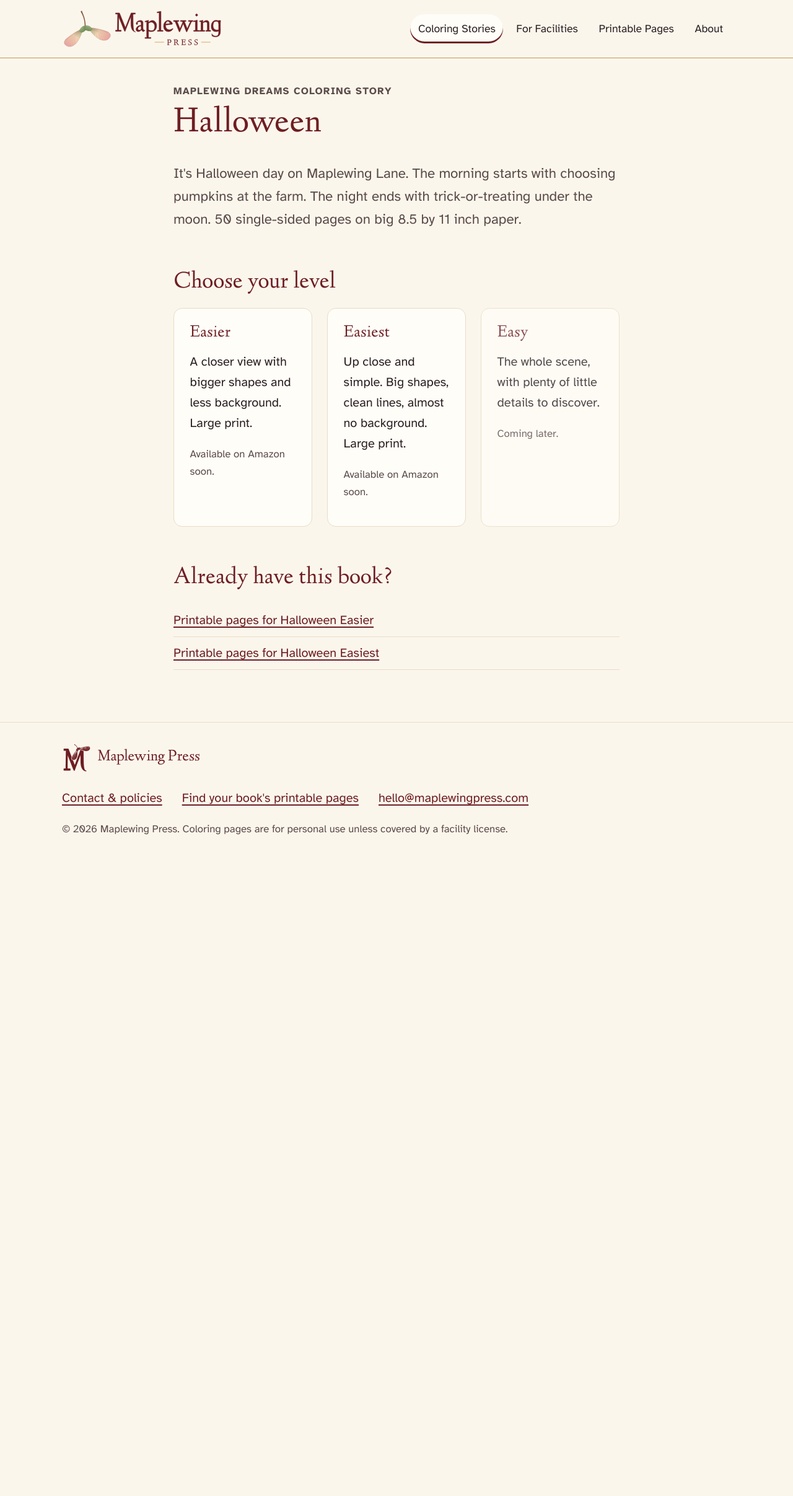
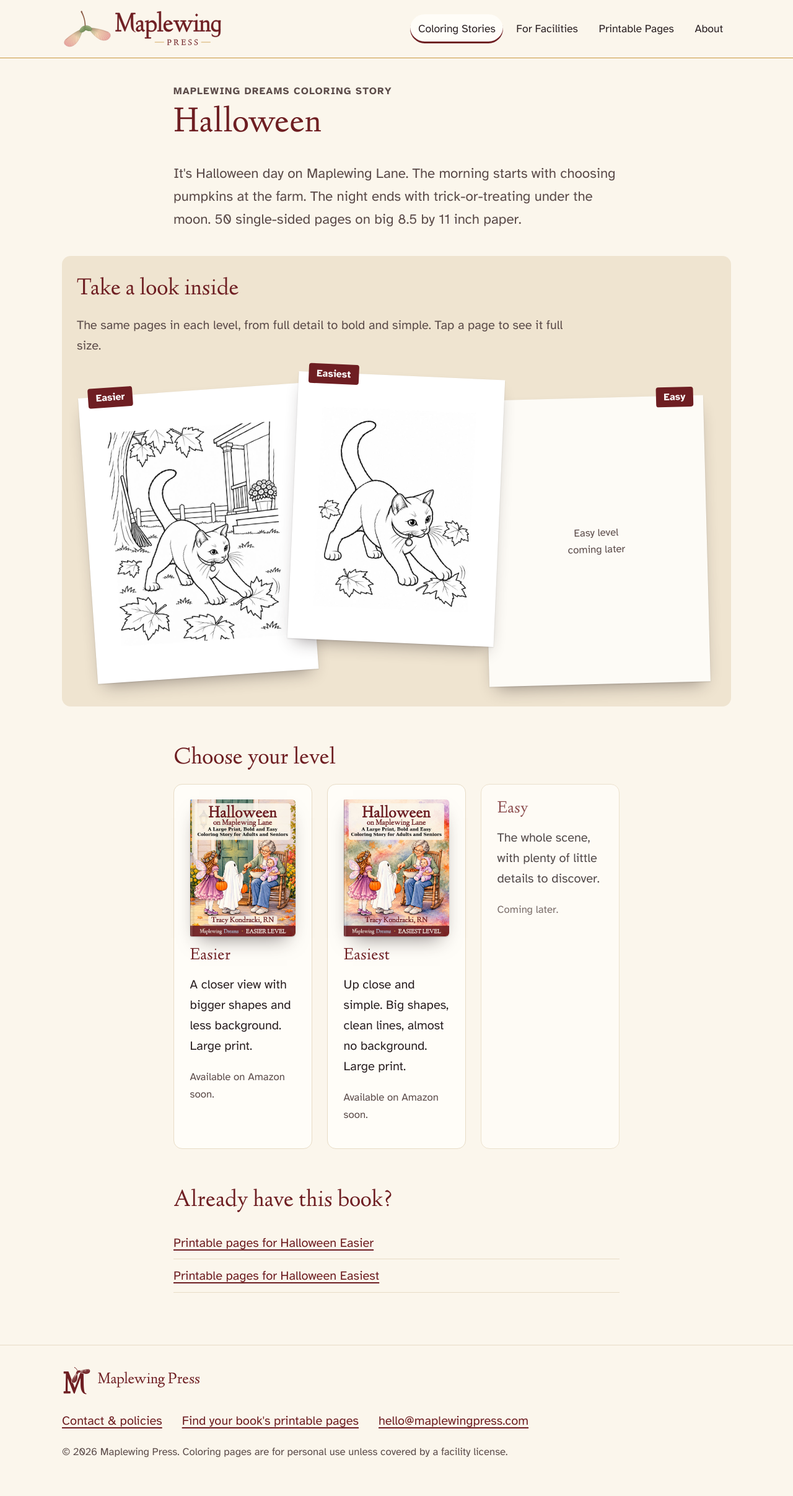
Before and after one commit to maplewingpress/maplewingpress, a Jekyll site: the page built from dreams/halloween/index.html, in a window 1280 px wide. Shown: the whole page at 62% size. Built offline with Jekyll 4.4.1, drawn with Linux system fonts in a browser that asks for light colours; before the commit the page ends 1409 px from its top, so only the background shows below that.

Commit message:
Show the Halloween covers and Easier/Easiest sample pages
Front panels cropped from the working E2/E3 cover wraps and shown like a
coloring book on the home, Dreams and Halloween pages. Scene 1 in Easier
and Easiest fills the scattered sample sheets; Easy shows coming later.
Web-size copies only (640px covers, 900px samples).

Co-Authored-By: Claude Opus 5.5 (1M context) <noreply@anthropic.com>
Claude-Session: https://claude.ai/code/session_01ExhB8rXZm56c3hBbj4GzvL

```diff
--- a/_includes/sample-pages.html
+++ b/_includes/sample-pages.html
@@ -17,7 +17,7 @@
         <img src="{{ s.image | relative_url }}" alt="{{ s.alt }}" width="900" height="1174" loading="lazy">
       </a>
       {% else %}
-      <div class="sheet-paper sheet-blank"><span>{{ s.level }} sample page<br>coming soon</span></div>
+      <div class="sheet-paper sheet-blank"><span>{{ s.level }} level<br>coming later</span></div>
       {% endif %}
     </li>
     {% endfor %}
--- a/assets/css/site.css
+++ b/assets/css/site.css
@@ -183,3 +183,15 @@ a.sheet-paper:focus-visible { outline-offset: 6px; }
 .notice-inline { border-left: 6px solid var(--gold); padding-left: 1rem; }
 .faq dd .button { display: inline-block; margin: .75rem 0 .25rem; }
 .faq dd .small { display: block; }
+
+/* Book covers, shown like a real coloring book: spine shading on the left, soft shadow */
+.book-cover { position: relative; display: block; aspect-ratio: 8.5 / 11; border-radius: 2px 6px 6px 2px; overflow: hidden; margin-bottom: 1rem; box-shadow: 0 1px 2px rgba(42,32,34,.2), 0 16px 30px -14px rgba(42,32,34,.55); }
+.book-cover img { display: block; width: 100%; height: 100%; object-fit: cover; }
+.book-cover::after { content: ""; position: absolute; inset: 0; pointer-events: none; background: linear-gradient(90deg, rgba(0,0,0,.28) 0, rgba(255,255,255,.18) 1.2%, rgba(0,0,0,.08) 2.6%, rgba(0,0,0,0) 5%); }
+.hero-cover { display: block; max-width: 360px; width: 100%; justify-self: center; transform: rotate(2deg); }
+.hero-cover .book-cover { margin: 0; }
+.level .book-cover { max-width: 240px; }
+@media (max-width: 760px) {
+  .hero-cover { max-width: 240px; transform: rotate(1.5deg); margin-top: .5rem; }
+  .level .book-cover { max-width: 200px; }
+}
--- a/dreams/halloween/index.html
+++ b/dreams/halloween/index.html
@@ -8,7 +8,11 @@ description: The Maplewing Dreams Halloween coloring story, in Easier and Easies
 # the section stays hidden until at least one sample has an image.
 samples:
   - level: Easier
+    image: /assets/img/halloween/sample-01-e2.jpg
+    alt: "Easier level sample page: a cat playing in fallen leaves beside a porch, with a closer view and bigger shapes"
   - level: Easiest
+    image: /assets/img/halloween/sample-01-e3.jpg
+    alt: "Easiest level sample page: the same cat playing in leaves, up close with bold simple shapes and almost no background"
   - level: Easy
 ---
 <p class="lead">It's Halloween day on Maplewing Lane. The morning starts with choosing pumpkins at the farm. The night ends with trick-or-treating under the moon. 50 single-sided pages on big 8.5 by 11 inch paper.</p>
@@ -17,8 +21,8 @@ samples:
 
 <h2>Choose your level</h2>
 <div class="grid three">
-  <article class="card level"><h3>Easier</h3><p>A closer view with bigger shapes and less background. Large print.</p><p class="small">Available on Amazon soon.</p></article>
-  <article class="card level"><h3>Easiest</h3><p>Up close and simple. Big shapes, clean lines, almost no background. Large print.</p><p class="small">Available on Amazon soon.</p></article>
+  <article class="card level"><span class="book-cover"><img src="{{ '/assets/img/halloween/cover-e2.jpg' | relative_url }}" alt="Front cover of Halloween on Maplewing Lane, Easier level: a grandmother in a rocking chair hands out treats to a fairy and a little ghost" width="640" height="829" loading="lazy"></span><h3>Easier</h3><p>A closer view with bigger shapes and less background. Large print.</p><p class="small">Available on Amazon soon.</p></article>
+  <article class="card level"><span class="book-cover"><img src="{{ '/assets/img/halloween/cover-e3.jpg' | relative_url }}" alt="Front cover of Halloween on Maplewing Lane, Easiest level: a grandmother in a rocking chair hands out treats to a fairy and a little ghost" width="640" height="829" loading="lazy"></span><h3>Easiest</h3><p>Up close and simple. Big shapes, clean lines, almost no background. Large print.</p><p class="small">Available on Amazon soon.</p></article>
   <article class="card level muted"><h3>Easy</h3><p>The whole scene, with plenty of little details to discover.</p><p class="small">Coming later.</p></article>
 </div>
 
--- a/dreams/index.html
+++ b/dreams/index.html
@@ -15,7 +15,7 @@ description: Maplewing Dreams coloring books for seniors and older adults, inclu
 <h2>The collection</h2>
 <div class="grid">
   <article class="card book">
-    <div class="book-art" aria-hidden="true">Cover</div>
+    <span class="book-cover"><img src="{{ '/assets/img/halloween/cover-e2.jpg' | relative_url }}" alt="Front cover of Halloween on Maplewing Lane, Easier level: a grandmother in a rocking chair hands out treats to a fairy and a little ghost" width="640" height="829" loading="lazy"></span>
     <h3>Halloween</h3>
     <p>Choosing pumpkins at the farm, a puppy in a costume, and trick-or-treating under the moon.</p>
     <a class="text-link" href="{{ '/dreams/halloween/' | relative_url }}">See the Halloween book</a>
--- a/index.html
+++ b/index.html
@@ -14,9 +14,7 @@ description: Maplewing Press is an independent publisher of thoughtfully made bo
         <a class="button button-quiet" href="{{ '/print/' | relative_url }}">I have a book</a>
       </p>
     </div>
-    <div class="hero-art" role="img" aria-label="Illustration placeholder: a page from the Halloween coloring story">
-      <span>Cover or sample page<br>goes here</span>
-    </div>
+    <a class="hero-cover" href="{{ '/dreams/halloween/' | relative_url }}"><span class="book-cover"><img src="{{ '/assets/img/halloween/cover-e2.jpg' | relative_url }}" alt="Front cover of Halloween on Maplewing Lane, Easier level: a grandmother in a rocking chair hands out treats to a fairy and a little ghost" width="640" height="829" loading="lazy"></span></a>
   </div>
 </section>
 
```
Also changed, not shown: assets/img/halloween/cover-e2.jpg (added), assets/img/halloween/cover-e3.jpg (added), assets/img/halloween/sample-01-e2.jpg (added), assets/img/halloween/sample-01-e3.jpg (added).
